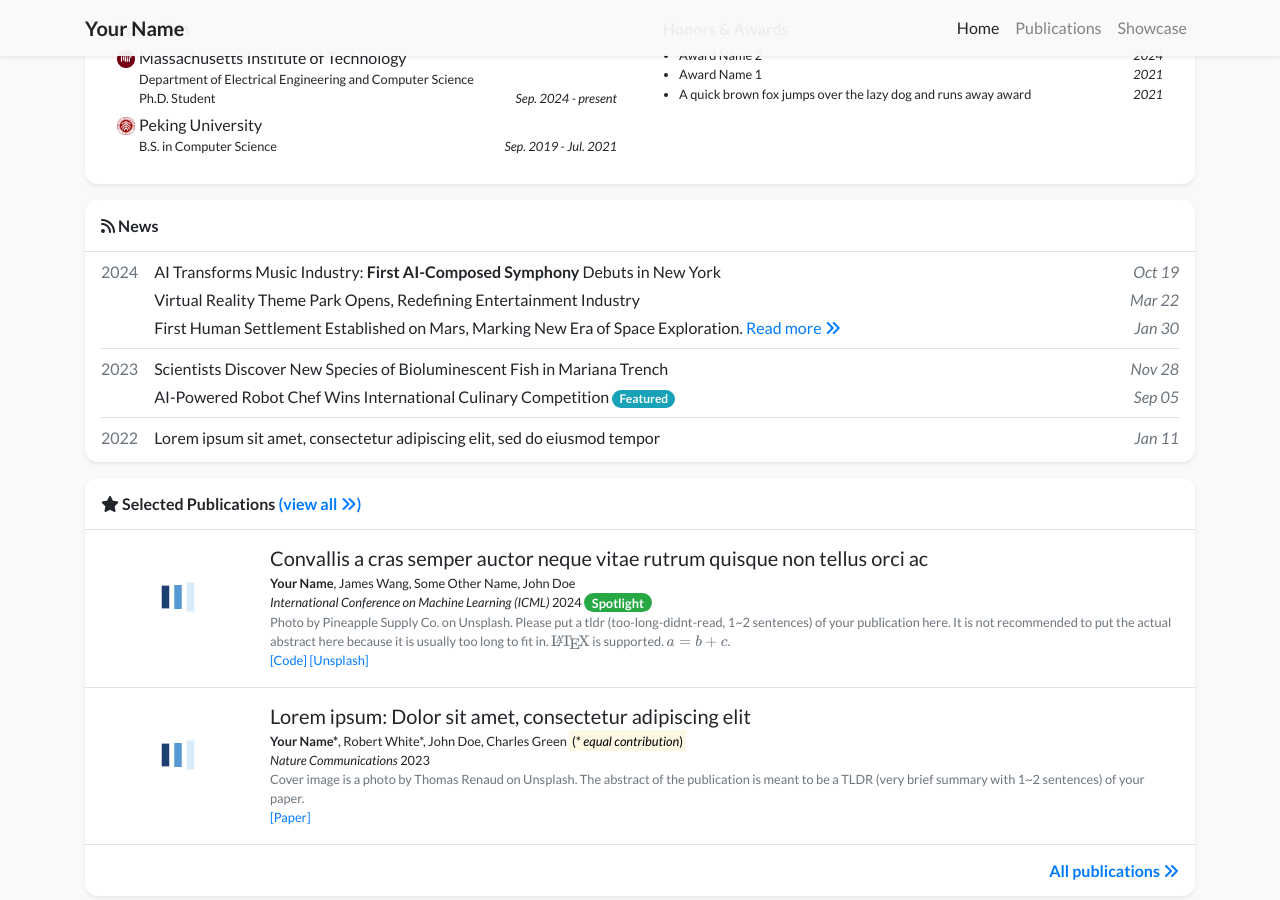
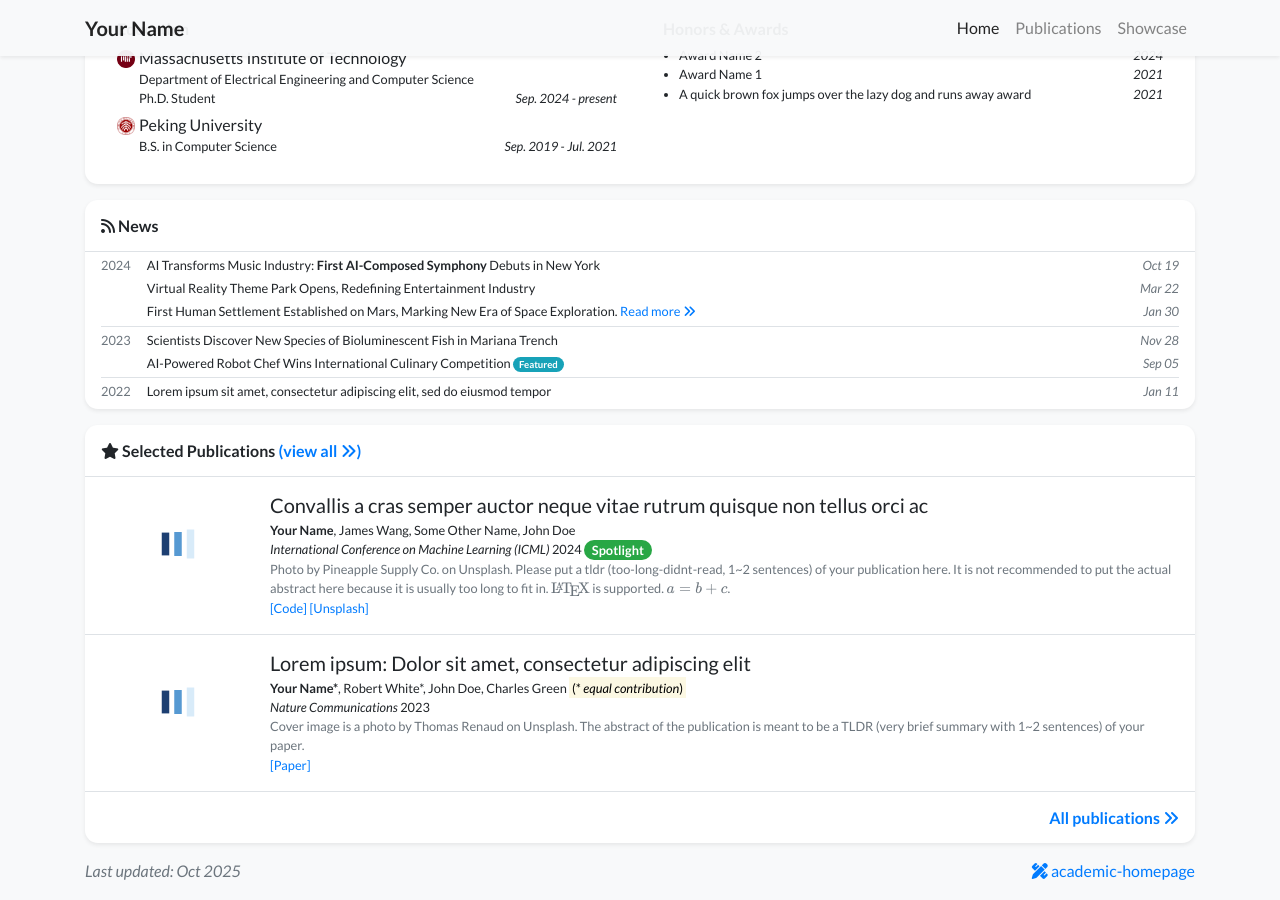
Before and after one commit to luost26/academic-homepage, a Jekyll site: the page built from index.html, in a window 1280 px wide and 900 px high, scrolled down 530 px. Built offline with Jekyll 4.4.1, drawn with Linux system fonts in a browser that asks for light colours; nearby versions of some CDN libraries; a style sheet for code colours, icons or effects is not loaded.

Commit message:
Adjust news card spacing and text size
Added 'small' class to news card content for reduced text size and changed padding from 'py-1' to 'py-0' for tighter vertical spacing between news items.

```diff
--- a/_includes/widgets/news_card.html
+++ b/_includes/widgets/news_card.html
@@ -2,9 +2,9 @@
 
 <div class="my-3 bg-white shadow-sm rounded-xl">
     <h6 class="p-3 mb-0 border-bottom border-gray"><i class="fas fa-rss"></i> News</h6>
-    <div class="px-3 pb-1">
+    <div class="px-3 pb-1 small">
         {% for year in news_by_year %}
-        <div class="media py-1 {% if not_first -%}border-top border-gray{%- endif %}">
+        <div class="media py-0 {% if not_first -%}border-top border-gray{%- endif %}">
             {% assign not_first = true %}
             <div class="mr-3 text-muted my-1">{{ year.name }}</div>
             <div class="media-body">
```
